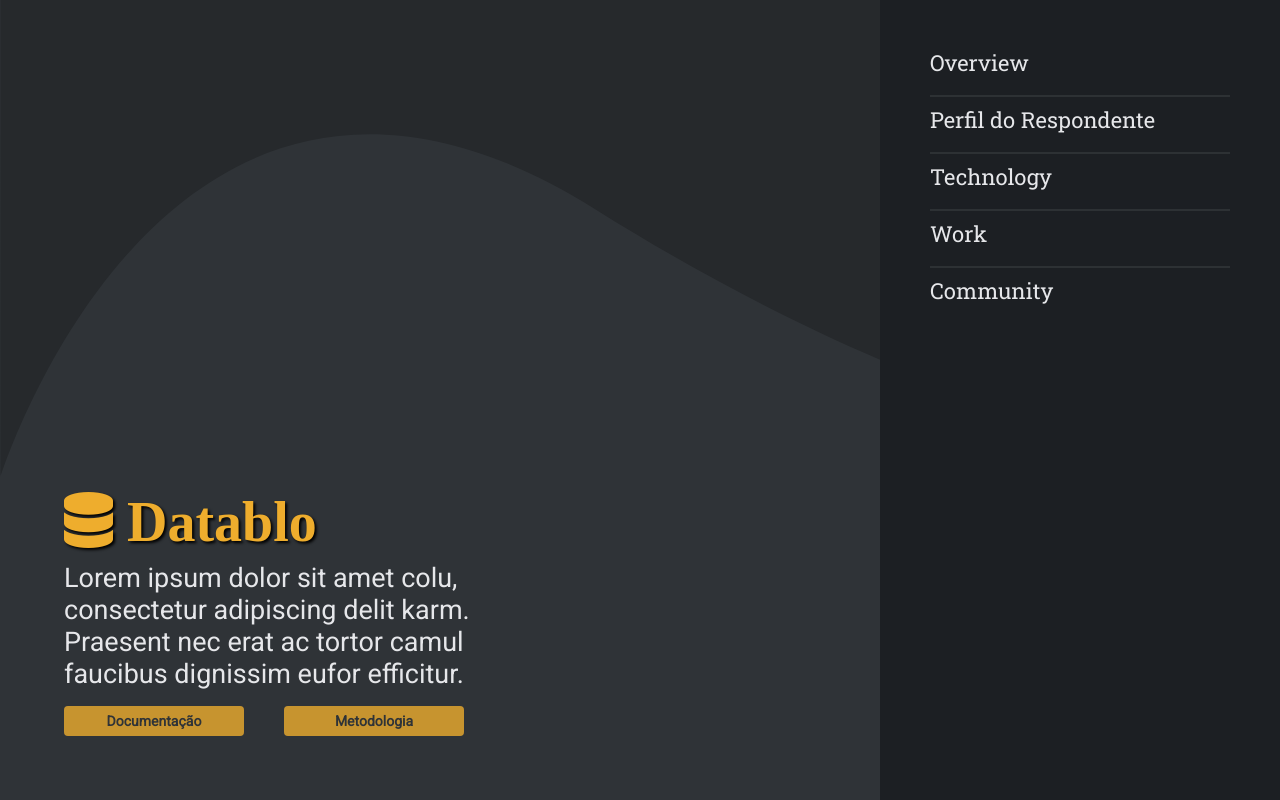
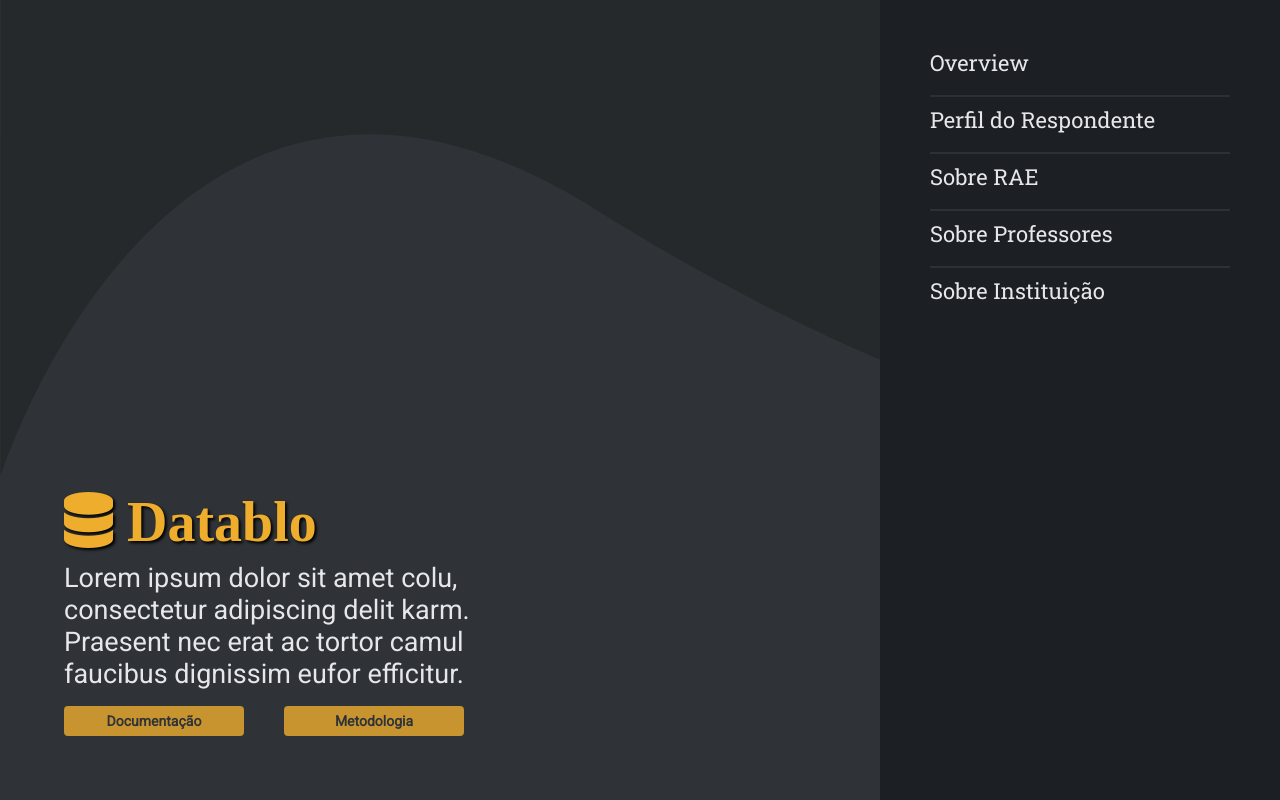
Before and after one commit to YoYolops/raeOP, a React (Create React App) app in the folder web-app/frontend/: page / in a window 1280 px wide. Shown: the top 800 px of the page. Built offline with nearby package versions, Linux system fonts and the light colour scheme.

Commit message:
adicionando IDs de url aos itens da navbar

```diff
--- a/web-app/frontend/src/components/NavBar/MenuItems/MenuItems.js
+++ b/web-app/frontend/src/components/NavBar/MenuItems/MenuItems.js
@@ -6,22 +6,22 @@ export const MenuItems = [
     },
     {
         title: 'Perfil do Respondente',
-        url: '#estudent_profile',
+        url: '#student_profile',
         cName: 'nav-link',
     },
     {
-        title: 'Technology',
-        url: '#technology',
+        title: 'Sobre RAE',
+        url: '#about_rae',
         cName: 'nav-link'
     },
     {
-        title: 'Work',
-        url: '#work',
+        title: 'Sobre Professores',
+        url: '#about_teacher',
         cName: 'nav-link'
     },
     {
-        title: 'Community',
-        url: '#community',
+        title: 'Sobre Instituição',
+        url: '#about_institution',
         cName: 'nav-link'
     },
 ]
--- a/web-app/frontend/src/components/Pages/InstitutionOpinion/index.js
+++ b/web-app/frontend/src/components/Pages/InstitutionOpinion/index.js
@@ -13,7 +13,7 @@ import GdezenoveGeral from '../../graphics/InstitutionOpinionGraphics/Gdezenove/
 const InstitutionOpinion = () => {
     return (
         <div>
-            <hr size="2" />
+            <hr size="2" id="about_institution"/>
             <div className="presentation" id="teacherPresentation">
                 <h1 className="blockTitle">
                     <strong>Sobre a Instituição</strong>
@@ -42,7 +42,7 @@ const InstitutionOpinion = () => {
                             <p>
                                 <strong>1.</strong> História (<strong>4,09</strong>)<br />
                                 <strong>2.</strong> Computação (<strong>3,87</strong>)<br />
-                                <strong>3.</strong> Eng. Civil(<strong>3,86</strong>)<br />
+                                <strong>3.</strong> Eng. Civil (<strong>3,86</strong>)<br />
                                 <strong>4.</strong> Design (<strong>3,81</strong>)<br />
                                 <strong>5.</strong> Eng. Elétrica (<strong>3,72</strong>)<br />
                                 <strong>6.</strong> Matemática (<strong>3,60</strong>)<br />
--- a/web-app/frontend/src/components/Pages/Perfil/index.js
+++ b/web-app/frontend/src/components/Pages/Perfil/index.js
@@ -7,7 +7,7 @@ import './Profile.css';
 const Profile = () => {
     return(
         <div>
-            <hr size="2"/>
+            <hr size="2" id="student_profile"/>
             <div className="presentation" id="profilePresentation">
                 <h1 className="blockTitle">
                     <strong>Perfil dos Respondentes</strong>
--- a/web-app/frontend/src/components/Pages/RaeOpinion/index.js
+++ b/web-app/frontend/src/components/Pages/RaeOpinion/index.js
@@ -16,7 +16,7 @@ import Gdoze from '../../graphics/RaeOpinionGraphics/Gdoze'
 const RaeOpinion = () => {
     return (
         <div>
-            <hr size="2"/>
+            <hr size="2" id="about_rae"/>
             <div className="presentation" id="raePresentation">
                 <h1 className="blockTitle">
                     <strong>Sobre o RAE</strong>
--- a/web-app/frontend/src/components/Pages/TeacherOpinion/index.js
+++ b/web-app/frontend/src/components/Pages/TeacherOpinion/index.js
@@ -25,7 +25,7 @@ import Gdezesete from '../../graphics/TeacherOpinionGraphics/Gdezesete';
 const TeacherOpinion = () => {
     return (
         <div>
-            <hr size="2" />
+            <hr size="2" id="about_teacher"/>
             <div className="presentation" id="teacherPresentation">
                 <h1 className="blockTitle">
                     <strong>Sobre os Professores</strong>
```
